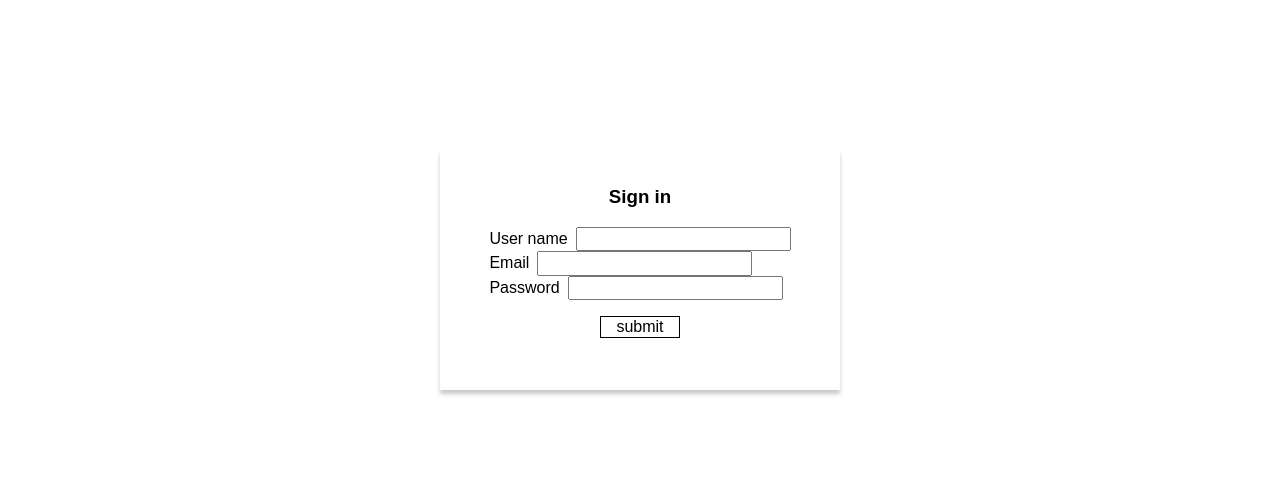
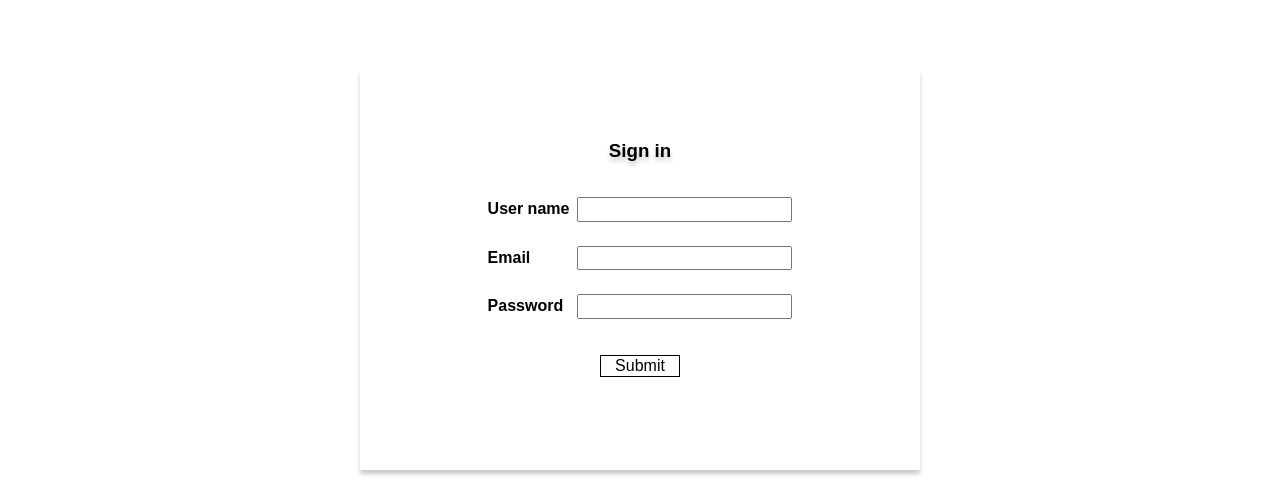
Before and after one commit to Hellvinter/SecondBreath, a Next.js app: page /auth/registration in a window 1280 px wide. Shown: the part 466-952 px from the top of the page. Built offline with nearby package versions, Linux system fonts and the light colour scheme.

Commit message:
move markup of forms in separate file, make it looks neet and easier to maintain.

```diff
--- /dev/null
+++ b/components/pages_markup_chunks/auth/auth_forms.js
@@ -0,0 +1,96 @@
+import React from "react";
+import styled from "styled-components";
+
+const RegistrationForm = props => (
+  <Main>
+    <FormWrapper>
+      <Heading>Sign in</Heading>
+      <Form>
+        <Label>
+          User name
+          <Input type="text" name="user" />
+        </Label>
+        <Label>
+          Email
+          <Input type="email" name="email" />
+        </Label>
+        <Label>
+          Password
+          <Input type="password" name="password" />
+        </Label>
+        <Submit type="submit">submit</Submit>
+      </Form>
+    </FormWrapper>
+  </Main>
+);
+
+const SignInForm = props => (
+  <Main>
+    <FormWrapper>
+      <Heading>Sign in</Heading>
+      <Form>
+        <Label>
+          User name
+          <Input type="text" name="user" />
+        </Label>
+        <Label>
+          Password
+          <Input type="password" name="password" />
+        </Label>
+        <Submit type="submit">submit</Submit>
+      </Form>
+    </FormWrapper>
+  </Main>
+);
+
+const Main = styled.main`
+  display: flex;
+  justify-content: center;
+  align-items: center;
+  height: 100vh;
+`;
+
+const FormWrapper = styled.div`
+  display: flex;
+  flex-direction: column;
+  justify-content: center;
+  align-items: center;
+  padding: 0;
+  min-height: 25rem;
+  min-width: 35rem;
+  box-shadow: 0px 4px 4px rgba(43, 43, 43, 0.25);
+`;
+
+const Heading = styled.h3`
+  margin-bottom: 1.5rem;
+  text-shadow: 0px 4px 4px rgba(43, 43, 43, 0.25);
+`;
+
+const Form = styled.form`
+  display: flex;
+  flex-direction: column;
+`;
+
+const Label = styled.label`
+  display: flex;
+  justify-content: space-between;
+  align-items: center;
+  width: 100%;
+  margin: 0.75rem auto;
+  font-weight: 600;
+`;
+
+const Input = styled.input`
+  margin-left: 0.5rem;
+`;
+
+const Submit = styled.button`
+  background: none;
+  border: 1px solid black;
+  width: 5rem;
+  cursor: pointer;
+  margin: 1.5rem auto;
+  text-transform: capitalize;
+`;
+
+export { RegistrationForm, SignInForm };
--- a/pages/auth/registration.js
+++ b/pages/auth/registration.js
@@ -3,6 +3,7 @@ import Head from "next/head";
 
 import GlobalStyles from "../../styles/globalStyles";
 import Header from "../../components/every_page_components/header";
+import { RegistrationForm } from "../../components/pages_markup_chunks/auth/auth_forms";
 import Footer from "../../components/every_page_components/footer/footer";
 
 const Registration = () => (
@@ -12,71 +13,8 @@ const Registration = () => (
     </Head>
     <GlobalStyles />
     <Header />
-    <main className="centered">
-      <div className="form-wrapper">
-        <h3>Sign in</h3>
-        <form className="form">
-          <label className="label">
-            User name
-            <input className="input" type="text" name="user" />
-          </label>
-          <label className="label">
-            Email
-            <input className="input" type="email" name="email" />
-          </label>
-          <label className="label">
-            Password
-            <input className="input" type="password" name="password" />
-          </label>
-          <button className="submit-btn" type="submit">
-            submit
-          </button>
-        </form>
-      </div>
-    </main>
+    <RegistrationForm />
     <Footer />
-
-    <style jsx>{`
-      .centered {
-        display: flex;
-        justify-content: center;
-        align-items: center;
-        height: 100vh;
-      }
-
-      .form-wrapper {
-        display: flex;
-        flex-direction: column;
-        justify-content: center;
-        align-items: center;
-        padding: 0;
-        min-height: 15rem;
-        min-width: 25rem;
-        box-shadow: 0px 4px 4px rgba(43, 43, 43, 0.25);
-      }
-
-      .form {
-        display: flex;
-        flex-direction: column;
-      }
-
-      .label {
-        display: inline-box;
-        margin 1rem auto;
-      }
-
-      .input {
-        margin-left: .5rem;
-      }
-
-      .submit-btn {
-        background: none;
-        border: 1px solid black;
-        width: 5rem;
-        cursor: pointer;
-        margin: 1rem auto;
-      }
-    `}</style>
   </div>
 );
 
```
Also changed, not shown: pages/auth/sign_in.js (+2 -60 lines).
